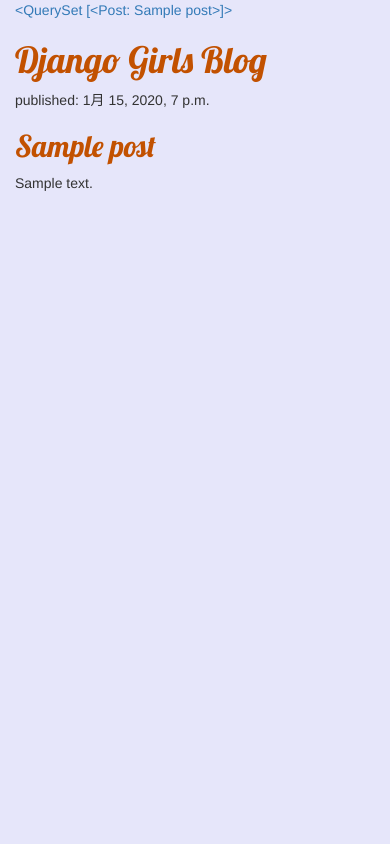
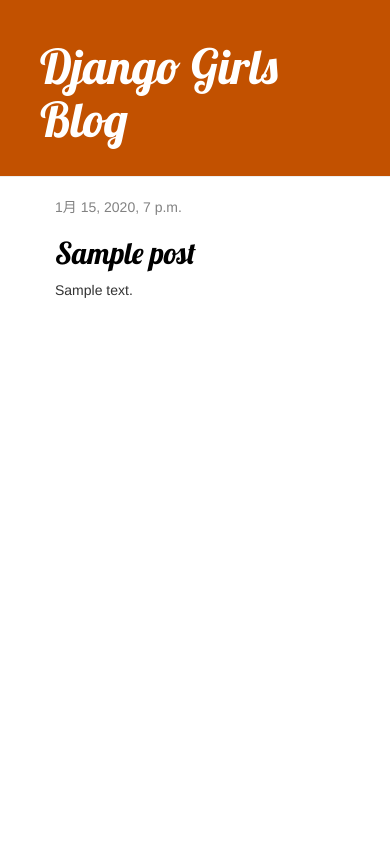
Before and after one commit to kurairu-codes/my-first-blog, a Django app: page / in a window 390 px wide. Run offline with Django 3.2, Linux system fonts and the light colour scheme; tables that the repository leaves empty hold one stand-in row (values such as "Sample post"); some libraries are stand-ins or nearby versions.

Commit message:
css & template update

```diff
--- a/blog/static/css/blog.css
+++ b/blog/static/css/blog.css
@@ -4,9 +4,60 @@
     font-family: 'Lobster';
 }
 
-body {
-    margin: 0;
-    padding: 0;
-    padding-left: 15px;
-    background-color: lavender
+.page-header {
+    background-color: #C25100;
+    margin-top: 0;
+    margin-left: 0;
+    padding: 20px 20px 20px 40px;
 }
+
+.page-header h1,
+.page-header h1 a,
+.page-header h1 a:visited,
+.page-header h1 a:active {
+    color: #ffffff;
+    font-size: 36pt;
+    text-decoration: none;
+}
+
+.content {
+    margin-left: 40px;
+}
+
+h1,
+h2,
+h3,
+h4 {
+    font-family: 'Lobster', cursive;
+}
+
+.date {
+    color: #828282;
+}
+
+.save {
+    float: right;
+}
+
+.post-form textarea,
+.post-form input {
+    width: 100%;
+}
+
+.top-menu,
+.top-menu:hover,
+.top-menu:visited {
+    color: #ffffff;
+    float: right;
+    font-size: 26pt;
+    margin-right: 20px;
+}
+
+.post {
+    margin-bottom: 70px;
+}
+
+.post h2 a,
+.post h2 a:visited {
+    color: #000000;
+}
--- a/blog/templates/blog/post_list.html
+++ /dev/null
@@ -1,36 +0,0 @@
-{% load static %}
-<html>
-
-<head>
-    <title>HTML SITE</title>
-    <meta charset="UTF-8">
-    <link rel="stylesheet" href="//maxcdn.bootstrapcdn.com/bootstrap/3.2.0/css/bootstrap.min.css">
-    <link rel="stylesheet" href="//maxcdn.bootstrapcdn.com/bootstrap/3.2.0/css/bootstrap-theme.min.css">
-    <link rel="stylesheet" href="{% static 'css/blog.css' %}">
-    <link href="//fonts.googleapis.com/css?family=Lobster&subset=latin,latin-ext" rel="stylesheet" type="text/css">
-
-</head>
-
-<body>
-    <div class="page_header"></div>
-    <a href="https://en.wikipedia.org/wiki/Django" class="external_link" id="link_to_wiki_page">
-
-    {{ posts }}
-    <div>
-        <h1><a href="/">Django Girls Blog</a></h1>
-    </div>
-
-    {% for post in posts %}
-    <div>
-        <p>published: {{ post.published_date }}</p>
-        <h2><a href="">{{ post.title }}</a></h2>
-        <p>{{ post.text|linebreaksbr }}</p>
-    </div>
-    {% endfor %}
-</body>
-
-<style>
-
-</style>
-
-</html>
--- a/blog/templates/blog/templates/blog/base.html
+++ b/blog/templates/blog/templates/blog/base.html
@@ -1 +1,25 @@
-<a href="{% url 'post_new' %}" class="top-menu"><span class="glyphicon glyphicon-plus"></span></a>
+{% load static %}
+<html>
+
+<head>
+    <title>Django Girls blog</title>
+    <link rel="stylesheet" href="//maxcdn.bootstrapcdn.com/bootstrap/3.2.0/css/bootstrap.min.css">
+    <link rel="stylesheet" href="//maxcdn.bootstrapcdn.com/bootstrap/3.2.0/css/bootstrap-theme.min.css">
+    <link href='//fonts.googleapis.com/css?family=Lobster&subset=latin,latin-ext' rel='stylesheet' type='text/css'>
+    <link rel="stylesheet" href="{% static 'css/blog.css' %}">
+</head>
+
+<body>
+    <div class="page-header">
+        <h1><a href="/">Django Girls Blog</a></h1>
+    </div>
+    <div class="content container">
+        <div class="row">
+            <div class="col-md-8">
+                {% block content %} {% endblock %}
+            </div>
+        </div>
+    </div>
+</body>
+
+</html>
--- /dev/null
+++ b/blog/templates/blog/templates/post_list.html
@@ -0,0 +1,9 @@
+{% extends 'blog/templates/blog/base.html' %} {% block content %} {% for post in posts %}
+<div class="post">
+    <div class="date">
+        {{ post.published_date }}
+    </div>
+    <h2><a href="{% url 'post_detail' pk=post.pk %}">{{ post.title }}</a></h2>
+    <p>{{ post.text|linebreaksbr }}</p>
+</div>
+{% endfor %} {% endblock %}
--- a/blog/urls.py
+++ b/blog/urls.py
@@ -3,5 +3,6 @@
 
 urlpatterns = [
     path('' , views.post_list, name='post_list'),
+    path('post/<int:pk>/', views.post_detail, name='post_detail'),
 
 ]
--- a/blog/views.py
+++ b/blog/views.py
@@ -1,6 +1,7 @@
 from django.shortcuts import render
 from django.utils import timezone
 from.models import Post
+from django.shortcuts import render, get_object_or_404
 
 # Create your views here.
 def post_list(request):
@@ -8,4 +9,7 @@
     posts = Post.objects.filter(published_date__lte=timezone.now())
     # posts = Post.objects.all()
     print(posts)
-    return render(request, 'blog/post_list.html', {'posts': posts})
+    return render(request, 'blog/templates/post_list.html', {'posts': posts})
+def post_detail(request, pk):
+    post = get_object_or_404(Post, pk=pk)
+    return render(request, 'blog/post_detail.html', {'post': post})
```
Also changed, not shown: blog/templates/blog/templates/post_detail.html (added).
